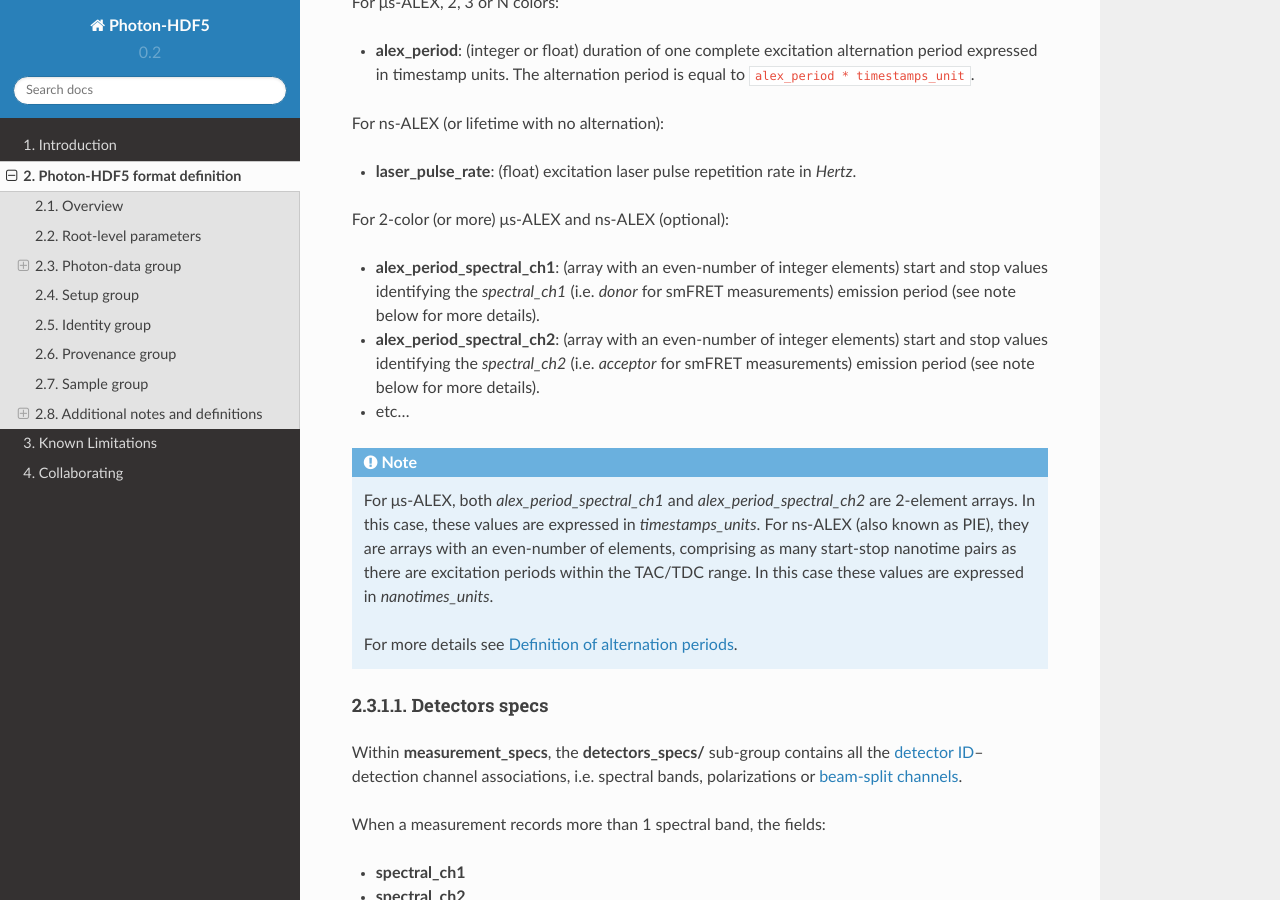
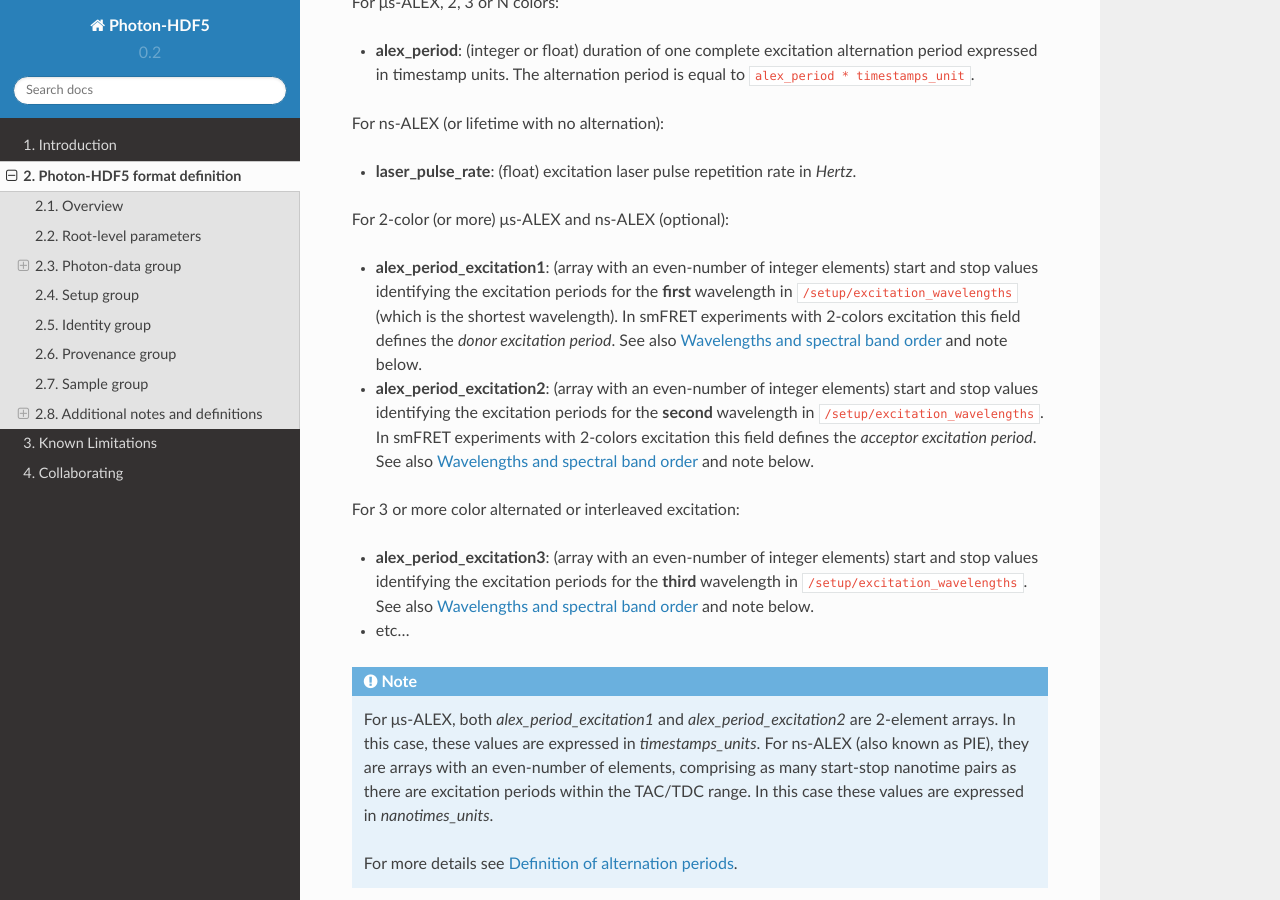
Before and after one commit to Photon-HDF5/photon-hdf5, a Sphinx documentation site: the page built from docs/phdata.rst, in a window 1280 px wide and 900 px high, scrolled down 3715 px. Built offline with Sphinx 7.4.7 and the Read the Docs theme 2.0.0, drawn with Linux system fonts in a browser that asks for light colours; some of the changed text lies outside the part shown.

Commit message:
Incompatible change: rename alex_period_spectral_chX to alex_period_excitationX

```diff
--- a/docs/phdata.rst
+++ b/docs/phdata.rst
@@ -142,21 +142,33 @@ For ns-ALEX (or lifetime with no alternation):
 
 For 2-color (or more) μs-ALEX and ns-ALEX (optional):
 
-- **alex_period_spectral_ch1**: (array with an even-number of integer
-  elements) start and stop values identifying the *spectral_ch1*
-  (i.e. *donor* for smFRET measurements) emission period (see note below for
-  more details).
+- **alex_period_excitation1**: (array with an even-number of integer
+  elements) start and stop values identifying the excitation periods for
+  the **first** wavelength in ``/setup/excitation_wavelengths`` (which is the
+  shortest wavelength).
+  In smFRET experiments with 2-colors excitation this field defines the
+  *donor excitation period*.
+  See also :ref:`wavelengths_order` and note below.
 
-- **alex_period_spectral_ch2**: (array with an even-number of integer
-  elements) start and stop values identifying the *spectral_ch2*
-  (i.e. *acceptor* for smFRET measurements) emission period (see note below for
-  more details).
+- **alex_period_excitation2**: (array with an even-number of integer
+  elements) start and stop values identifying the excitation periods for
+  the **second** wavelength in ``/setup/excitation_wavelengths``.
+  In smFRET experiments with 2-colors excitation this field defines the
+  *acceptor excitation period*.
+  See also :ref:`wavelengths_order` and note below.
+
+For 3 or more color alternated or interleaved excitation:
+
+- **alex_period_excitation3**: (array with an even-number of integer
+  elements) start and stop values identifying the excitation periods for
+  the **third** wavelength in ``/setup/excitation_wavelengths``.
+  See also :ref:`wavelengths_order` and note below.
 
 - etc...
 
 .. note::
 
-    For μs-ALEX, both *alex_period_spectral_ch1* and *alex_period_spectral_ch2*
+    For μs-ALEX, both *alex_period_excitation1* and *alex_period_excitation2*
     are 2-element arrays. In this case, these values are expressed in
     *timestamps_units*.
     For ns-ALEX (also known as PIE), they are arrays with an even-number
@@ -243,7 +255,7 @@ The **/setup** group contains information about the measurement setup:
 - **num_spots**: (integer) the number of excitation (or detection)
   "spots" in the sample. This field is 1 for all the measurements using a
   single confocal excitation volume. When not applicable, for example under
-  widefield illumination with 2-D imaging detectors, this field is omitted.
+  wide-field illumination with 2-D imaging detectors, this field is omitted.
 
 - **num_spectral_ch**: (integer) number of distinct detection spectral
   channels. For example, in a 2-color smFRET experiment there are 2
@@ -423,6 +435,31 @@ the list of detector IDs for each beam-split channel
 (see :ref:`detectors_specs_group`).
 
 
+.. _wavelengths_order:
+
+Wavelengths and spectral band order
+^^^^^^^^^^^^^^^^^^^^^^^^^^^^^^^^^^^^
+
+In Photon-HDF5, by convention, all the excitation wavelengths and detection
+spectral bands are ordered in increasing order: from the shortest to the
+longest wavelength. This ordering is strictly followed and removes any
+ambiguity in defining first, second, etc... wavelength or spectral band.
+
+For examples, for μs-ALEX and ns-ALEX (or PIE) the excitation wavelengths
+(in ``/setup/excitation_wavelenths``) are ordered as
+
+1. *donor excitation wavelength*,
+2. *acceptor excitation wavelength*
+
+Similarly, the donor (or acceptor) excitation period is defined by
+``/photon_data/measurement_specs/alex_period_excitation1``
+(or ``/photon_data/measurement_specs/alex_period_excitation2``).
+
+Finally the donor (or acceptor) detector number is defined in
+``/photon_data/measurement_specs/detectors_specs/spectral_ch1``
+(or ``/photon_data/measurement_specs/detectors_specs/spectral_ch2``).
+
+
 .. _alex_period_def:
 
 Definition of alternation periods
```
